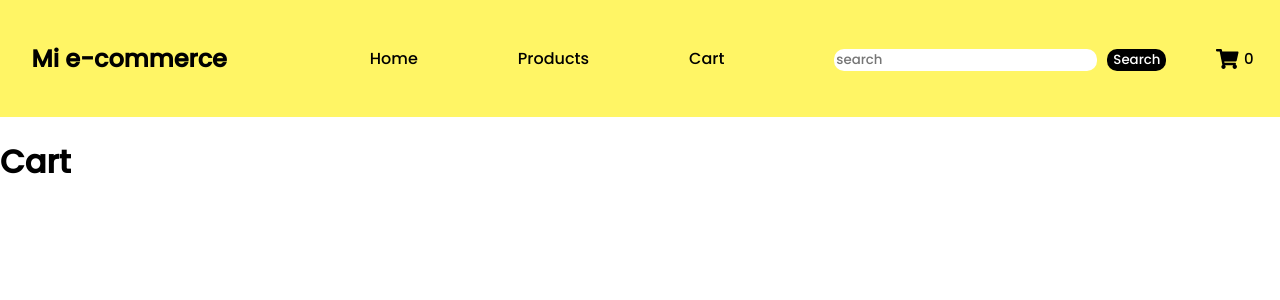
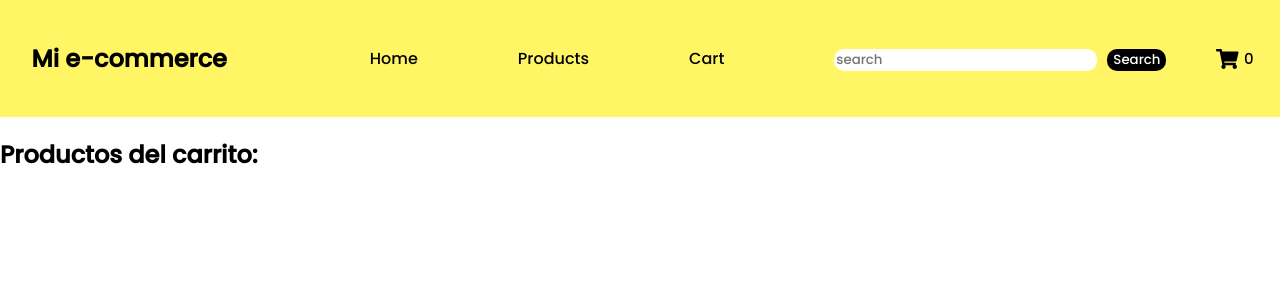
Before and after one commit to melinarmoreira/e-commerceReact, a React (Create React App) app: page /Cart in a window 1280 px wide. Shown: the top 300 px of the page. Built offline with nearby package versions, Linux system fonts and the light colour scheme.

Commit message:
cart Context

```diff
--- a/src/App.js
+++ b/src/App.js
@@ -1,15 +1,17 @@
 import "./App.css";
 import NavBar from "./components/NavBar";
 import { BrowserRouter as Router, Switch, Route } from "react-router-dom";
+import { ItemsProvider } from "./components/CartContext";
 
 //Views
 import ItemListContainer from "./components/ItemListContainer";
 import ItemDetailContainer from "./components/ItemDetailContainer";
 import Home from "./views/Home";
-import Cart from "./views/Cart";
+import Cart from "./components/Cart";
 
 function App() {
   return (
+    <ItemsProvider>
       <Router>
         <div className="App">
           <header className="App-header">
@@ -24,6 +26,7 @@ function App() {
           </Switch>
         </div>
       </Router>
+    </ItemsProvider>
   );
 }
 
--- /dev/null
+++ b/src/components/Cart.js
@@ -0,0 +1,22 @@
+import React, { useContext } from "react";
+import { ItemsContext } from "./CartContext";
+
+const Cart = () => {
+  const [carrito] = useContext(ItemsContext);
+  console.log(carrito);
+
+  return (
+    <div className="containerCart">
+      <h2>Productos del carrito:</h2>
+      {carrito.map((product) => {
+        return (
+          <div key={product.id}>
+            <li>{product.name}</li>
+          </div>
+        );
+      })}
+    </div>
+  );
+};
+
+export default Cart;
--- /dev/null
+++ b/src/components/CartContext.js
@@ -0,0 +1,22 @@
+import React, { createContext, useState } from "react";
+export const ItemsContext = createContext();
+
+export const ItemsProvider = ({ children }) => {
+  const [carrito, setCarrito] = useState([]);
+  let [counter, setCounter] = useState(0);
+  // let [stock, setStock] = useState(dataCounter.id);
+
+  const clear = () => {
+    setCarrito([]);
+    setCounter(0);
+    console.log(carrito);
+  };
+
+  return (
+    <ItemsContext.Provider
+      value={[carrito, setCarrito, clear, counter, setCounter]}
+    >
+      {children}
+    </ItemsContext.Provider>
+  );
+};
--- a/src/components/CartWidget.js
+++ b/src/components/CartWidget.js
@@ -1,15 +1,17 @@
-import React from "react";
+import React, {useContext} from "react";
 import './CartWidget.css';
 import {FontAwesomeIcon } from "@fortawesome/react-fontawesome";
 import {faShoppingCart} from "@fortawesome/free-solid-svg-icons";
+import { ItemsContext } from "./CartContext";
 
 
 
 function CartWidget () {
+    const [carrito] = useContext(ItemsContext);
     return (
         <div className="containerIcon">
             <FontAwesomeIcon className="iconCart" icon={faShoppingCart}/>
-            <p className="count">0</p>
+            <p className="count">{[carrito.length]}</p>
         </div>
     )
 }
--- a/src/components/ItemCount.js
+++ b/src/components/ItemCount.js
@@ -1,15 +1,19 @@
-import { useState } from "react";
+import { useState, useContext } from "react";
 import "./ItemCount.css";
+import { ItemsContext } from "./CartContext";
 
-function ItemCount({ dataCounter, cart }) {
-  let [counter, setCounter] = useState(0);
+
+
+function ItemCount({dataCounter}) {
+  const [carrito, clear, counter, setCounter] = useContext(ItemsContext);
+  console.log(carrito);
   let [stock, setStock] = useState(dataCounter.id);
 
   function counterUp(e) {
     if (stock >= 1) {
       setCounter(counter + 1);
       setStock(stock - 1);
-      cart.push(dataCounter);
+      carrito.push(dataCounter);
     } else {
       alert("No hay stock");
     }
@@ -19,7 +23,9 @@ function ItemCount({ dataCounter, cart }) {
     if (counter >= 1) {
       setCounter(counter - 1);
       setStock(stock + 1);
-      cart.pop(dataCounter);
+      // cart.pop(dataCounter);
+      carrito.pop(dataCounter);
+      console.log(carrito)
     } else {
       alert("No hay más items para eliminar");
     }
@@ -36,6 +42,7 @@ function ItemCount({ dataCounter, cart }) {
         <button className="buttonCounterDown" onClick={counterDown}>
           Remove
         </button>
+        <button className="buttonClear" onClick={clear}>Clear cart</button>
       </div>
     </div>
   );
--- a/src/views/Cart.js
+++ /dev/null
@@ -1,9 +0,0 @@
-const Cart = () => {
-  return (
-    <div>
-      <h1>Cart</h1>
-    </div>
-  );
-};
-
-export default Cart;
```
Also changed, not shown: src/components/ItemDetail.js (+26 -3 lines). Lines whose indentation alone changed are shown as unchanged.
